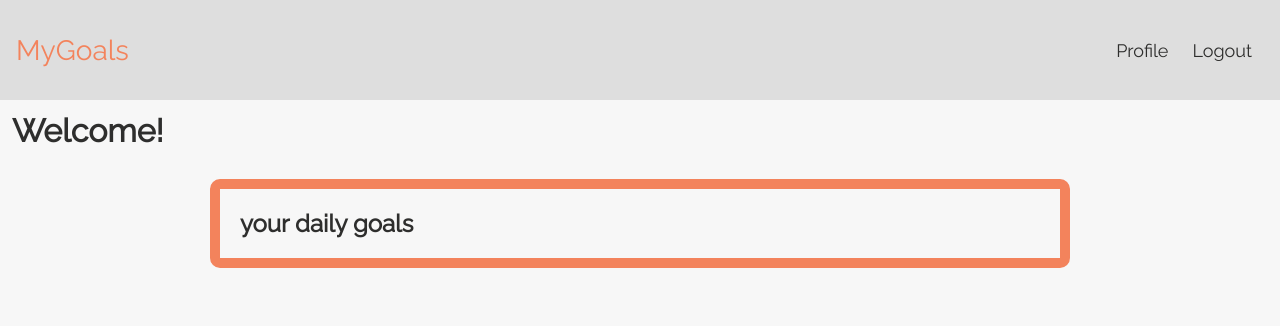
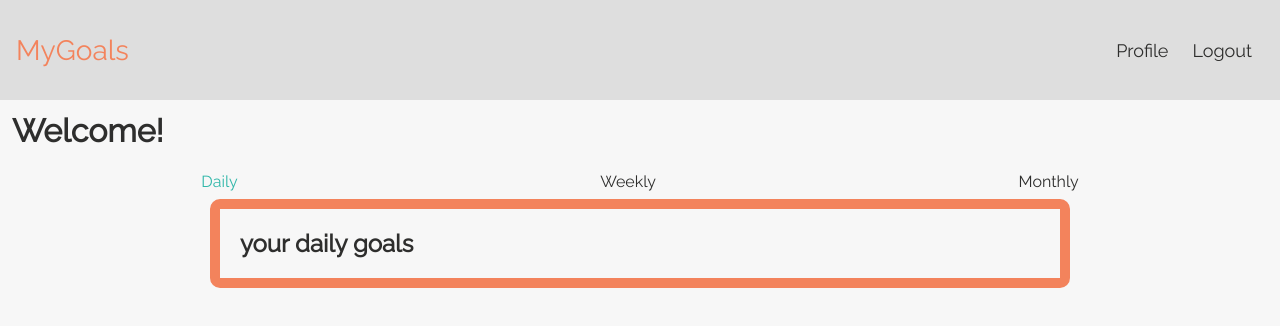
Before and after one commit to lhilt/goal-tracker-app, a React (Create React App) app: page /daily in a window 1280 px wide. Shown: the top 326 px of the page. Built offline with nearby package versions, Linux system fonts and the light colour scheme; a web font is replaced by a local one.

Commit message:
Read goal type from url; add highlighting to active goal type

```diff
--- a/src/components/Dashboard/Dashboard.scss
+++ b/src/components/Dashboard/Dashboard.scss
@@ -1,3 +1,25 @@
+$text-black: #2e2e2d;
+$coral: #f3835c;
+$teal: #30b7a9;
+
 .dashboard {
   padding: 12px;
 }
+
+.goal-types-list {
+  display: flex;
+  justify-content: space-around;
+  margin-top: 15px;
+  padding: 8px;
+  li {
+    list-style: none;
+    color: $text-black;
+    a {
+      text-decoration: none;
+      color: $text-black;
+      &.active {
+        color: $teal;
+      }
+    }
+  }
+}
--- a/src/components/Dashboard/Goals/Goals.scss
+++ b/src/components/Dashboard/Goals/Goals.scss
@@ -1,7 +1,7 @@
 $coral: #f3835c;
 
 .goal-category {
-  margin: 30px auto;
+  margin: 0 auto;
   max-width: 800px;
   padding: 20px;
   border: 10px solid $coral;
--- a/src/components/Dashboard/Goals/index.tsx
+++ b/src/components/Dashboard/Goals/index.tsx
@@ -1,11 +1,23 @@
-import React from 'react';
+import React, { useEffect } from 'react';
+import { withRouter } from 'react-router-dom';
 import './Goals.scss';
 
 interface Props {
   goalType: string;
+  changeType: any;
+  match: any;
+  history: any;
+  location: any;
 }
 
-const Goals: React.FC<Props> = ({ goalType }) => {
+const Goals: React.FC<Props> = ({ goalType, changeType, match }) => {
+  useEffect(() => {
+    const findGoalType = () => {
+      changeType(match.params.goalType);
+    };
+    findGoalType();
+  });
+
   return (
     <div className="goal-category">
       <h2>{`your ${goalType} goals`}</h2>
@@ -13,4 +25,4 @@ const Goals: React.FC<Props> = ({ goalType }) => {
   );
 };
 
-export default Goals;
+export default withRouter(Goals);
--- a/src/components/Dashboard/index.tsx
+++ b/src/components/Dashboard/index.tsx
@@ -1,27 +1,45 @@
 import React, { useState } from 'react';
-import { Switch, Route, withRouter } from 'react-router-dom';
+import { Switch, Route, NavLink } from 'react-router-dom';
 import Goals from './Goals';
 import './Dashboard.scss';
 
 interface Props {
   username: string;
-  history: any;
-  location: any;
-  match: any;
 }
 
 const Dashboard: React.FC<Props> = ({ username }) => {
-  const [ goalType ] = useState('daily');
+  const [ goalType, changeType ] = useState('');
+
   return (
     <div className="dashboard">
       <h1 className="welcome">
         {`Welcome${username.length > 0 ? `, ${username}!` : "!"}`}
       </h1>
+      <ul className="goal-types-list">
+        <li
+          onClick={() => changeType("daily")}
+          className="goal-type-selector"
+        >
+            <NavLink to="/daily">Daily</NavLink>
+        </li>
+        <li
+          onClick={() => changeType("weekly")}
+          className="goal-type-selector"
+        >
+          <NavLink to="/weekly">Weekly</NavLink>
+        </li>
+        <li
+          onClick={() => changeType("monthly")}
+          className="goal-type-selector"
+        >
+          <NavLink to="/monthly">Monthly</NavLink>
+        </li>
+      </ul>
       <Switch>
         <Route
           path={`/:goalType`}
           render={() => (
-            <Goals goalType={goalType} />
+            <Goals goalType={goalType} changeType={changeType} />
           )}
         />
       </Switch>
@@ -29,4 +47,4 @@ const Dashboard: React.FC<Props> = ({ username }) => {
   );
 }
 
-export default withRouter(Dashboard);
+export default Dashboard;
```
